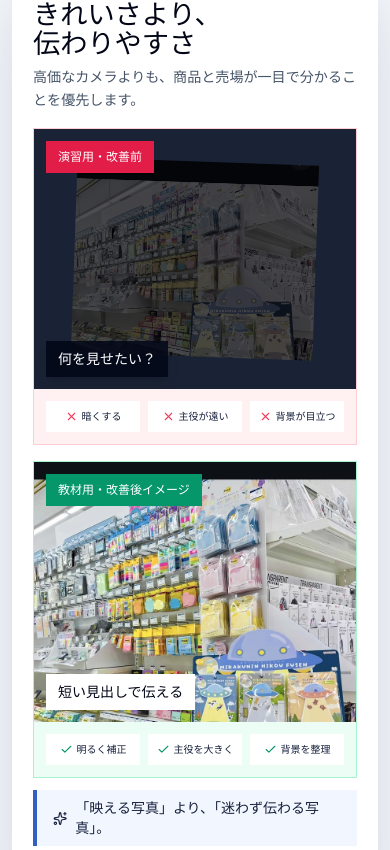
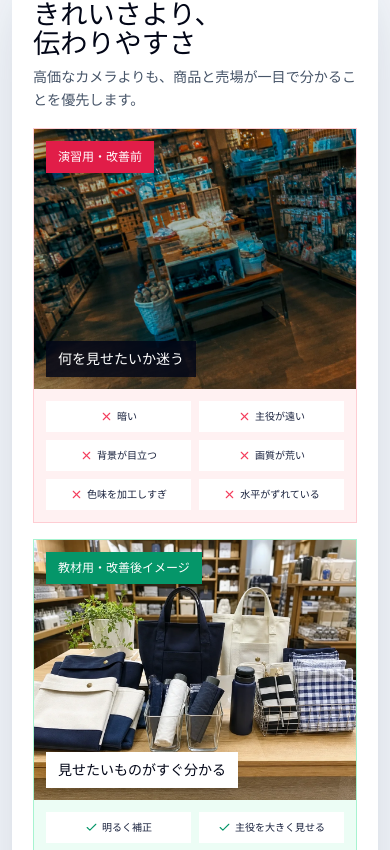
Before and after one commit to shop0711/instagram-training-web, a React (Vite) app: page / in a window 390 px wide. Shown: the part 7894-8744 px from the top of the page. Built offline with nearby package versions, Linux system fonts and the light colour scheme.

Commit message:
Improve photo basics lesson with examples

```diff
--- a/src/components/RealAssetLessons.tsx
+++ b/src/components/RealAssetLessons.tsx
@@ -124,32 +124,41 @@ export function RealPostGrid() {
 }
 
 export function RealPhotoCompare() {
-  const source = assetById.img_4823;
-  const media = source.media ?? source.path;
   return (
     <div className="grid h-full gap-4 lg:grid-cols-[1fr_auto_1fr] lg:items-stretch">
-      <PhotoLesson label="演習用・改善前" media={media} bad />
+      <PhotoLesson
+        label="演習用・改善前"
+        media="/assets/generated/photo-basics-before.webp"
+        alt="暗く、主役が遠く、背景や色味が目立ち、水平がずれた売場写真の改善前サンプル"
+        bad
+      />
       <div className="hidden items-center lg:flex"><ArrowRight className="text-brand-500" size={28} /></div>
-      <PhotoLesson label="教材用・改善後イメージ" media={media} />
+      <PhotoLesson
+        label="教材用・改善後イメージ"
+        media="/assets/generated/photo-basics-after.webp"
+        alt="明るく、主役が大きく、背景と色味が自然で水平が整った売場写真の改善後サンプル"
+      />
     </div>
   );
 }
 
-function PhotoLesson({ label, media, bad = false }: { label: string; media: string; bad?: boolean }) {
-  const points = bad ? ['暗くする', '主役が遠い', '背景が目立つ'] : ['明るく補正', '主役を大きく', '背景を整理'];
+function PhotoLesson({ label, media, alt, bad = false }: { label: string; media: string; alt: string; bad?: boolean }) {
+  const points = bad
+    ? ['暗い', '主役が遠い', '背景が目立つ', '画質が荒い', '色味を加工しすぎ', '水平がずれている']
+    : ['明るく補正', '主役を大きく見せる', '背景を整理', '画質を保つ', '色味は自然に整える', '水平をまっすぐにする'];
   return (
     <article className={`grid min-h-0 grid-rows-[1fr_auto] border ${bad ? 'border-rose-200 bg-rose-50' : 'border-emerald-200 bg-emerald-50'}`}>
       <div className={`relative min-h-[260px] overflow-hidden ${bad ? 'bg-slate-800' : 'bg-white'}`}>
         <RealImage
           src={media}
-          alt={`${label}として加工した同一の北海道商品売場写真`}
-          className={`absolute inset-0 h-full w-full object-cover ${bad ? 'scale-75 rotate-2 brightness-[.38] saturate-50' : 'scale-110 brightness-105'}`}
+          alt={alt}
+          className="absolute inset-0 h-full w-full object-cover"
         />
         {bad && <span className="absolute inset-0 bg-slate-950/15" />}
         <span className={`absolute left-3 top-3 px-3 py-2 text-xs font-black text-white ${bad ? 'bg-rose-600' : 'bg-emerald-600'}`}>{label}</span>
-        <span className={`absolute bottom-3 left-3 px-3 py-2 text-sm font-black shadow-lg ${bad ? 'bg-slate-950/85 text-white' : 'bg-white text-slate-950'}`}>{bad ? '何を見せたい？' : '短い見出しで伝える'}</span>
+        <span className={`absolute bottom-3 left-3 max-w-[82%] px-3 py-2 text-sm font-black shadow-lg ${bad ? 'bg-slate-950/85 text-white' : 'bg-white text-slate-950'}`}>{bad ? '何を見せたいか迷う' : '見せたいものがすぐ分かる'}</span>
       </div>
-      <div className="grid grid-cols-3 gap-2 p-3">
+      <div className="grid grid-cols-2 gap-2 p-3 lg:grid-cols-3">
         {points.map((point) => <span key={point} className="flex items-center justify-center gap-1 bg-white px-2 py-2 text-[10px] font-black">{bad ? <X size={13} className="text-rose-500" /> : <Check size={13} className="text-emerald-600" />}{point}</span>)}
       </div>
     </article>
--- a/src/data/training.ts
+++ b/src/data/training.ts
@@ -256,9 +256,9 @@ export const trainingSlides: SlideData[] = [
       '寄りと引きの両方がある',
       '売場の場所や規模が伝わる'
     ],
-    keyPhrase: '「映える写真」より、「迷わず伝わる写真」。',
+    keyPhrase: '“映える写真”より、“迷わず伝わる写真”。',
     speakerNote:
-      '撮影前に一歩だけ整理することが大切です。段ボールや作業用品を避け、正面から1枚、全体が分かる引きで1枚撮るだけでも十分伝わります。'
+      '高価なカメラや特別な編集ソフトがなくても、明るさ・構図・背景を整えるだけで十分伝わる写真になります。暗い、主役が遠い、背景が目立つ、画質が荒い、色味を加工しすぎている、水平がずれている写真は、伝わりにくさにつながります。売場全体が分かる「引き」の写真と、商品がよく見える「寄り」の写真を組み合わせると、投稿内容がさらに伝わりやすくなります。'
   },
   {
     id: 'formats',
```
Also changed, not shown: public/assets/generated/photo-basics-after.webp (added), public/assets/generated/photo-basics-before.webp (added).
